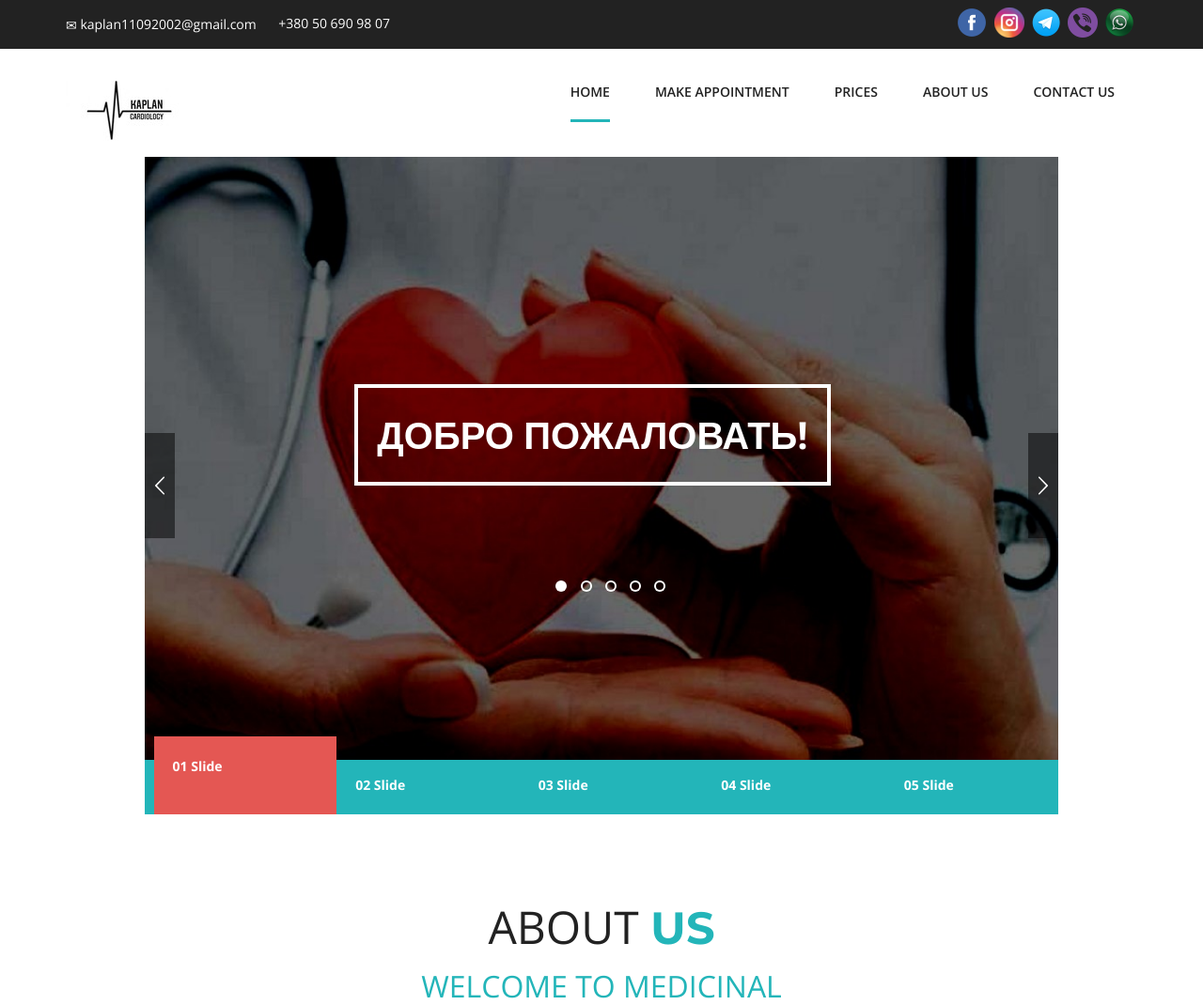
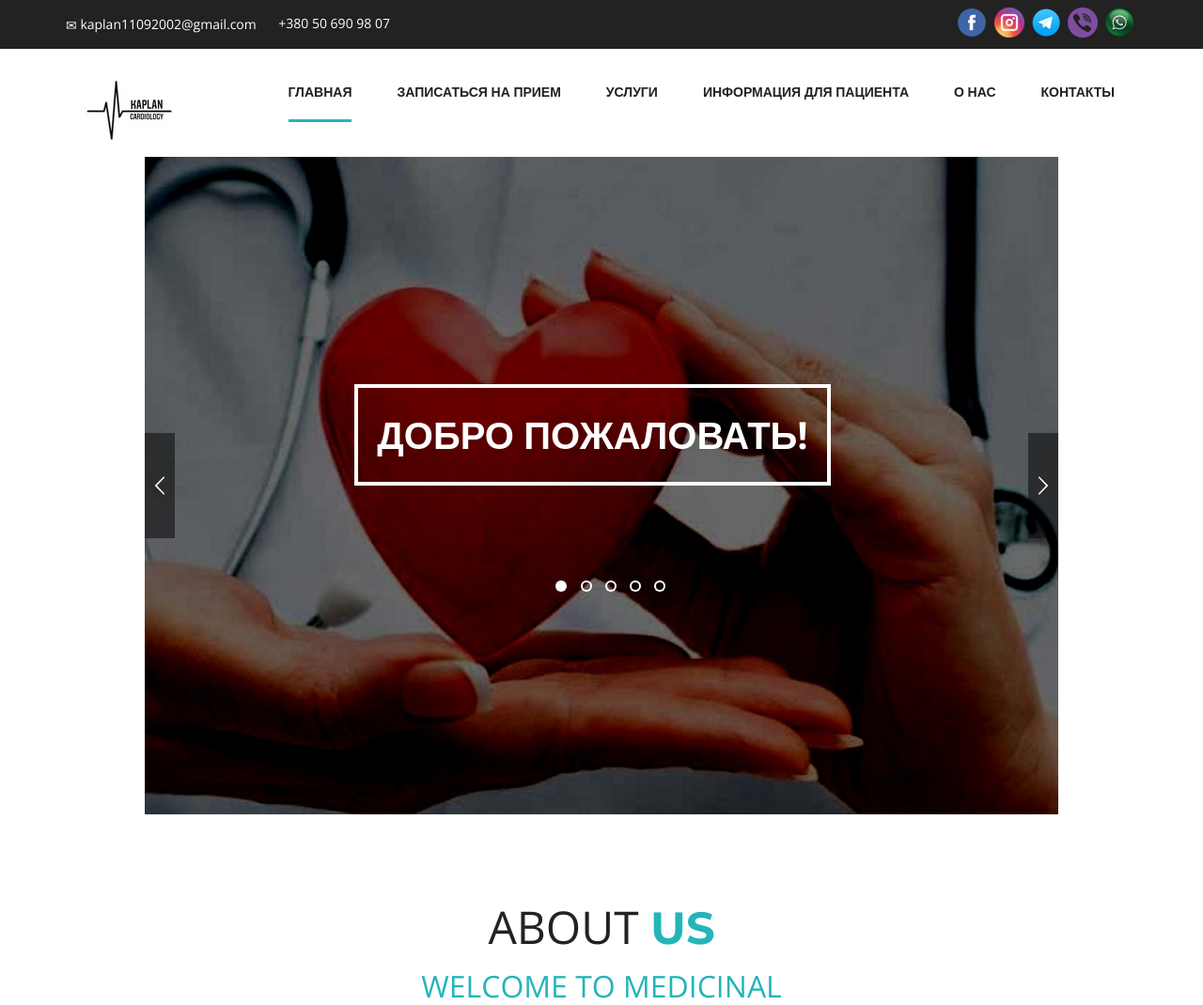
Before and after one commit to IlyaKaplan2002/clinic-ald, a Django app: page / in a window 1280 px wide. Shown: the top 1070 px of the page at 94% size. Run offline with Django 3.2, Linux system fonts and the light colour scheme; some libraries are stand-ins or nearby versions; some web fonts are replaced.

Commit message:
navigation

```diff
--- a/main/templates/base.html
+++ b/main/templates/base.html
@@ -102,11 +102,12 @@ Smartphone Compatible web template, free webdesigns for Nokia, Samsung, LG, Sony
 						  <div class="top-menu">
 							<nav class="menu menu--francisco">
 									<ul class="nav navbar-nav menu__list">
-										<li class="menu__item menu__item--current"><a href="{% url 'main:home' %}" class="menu__link"><span class="menu__helper">Home</span></a></li>
-										<li class="menu__item"><a href="{% url 'main:appointment' %}" class="menu__link"><span class="menu__helper">Make appointment </span></a></li>
-										<li class="menu__item"><a href="#" class="menu__link"><span class="menu__helper">Prices</span></a></li>
-										<li class="menu__item"><a href="{% url 'main:about' %}" class="menu__link"><span class="menu__helper">About us</span></a></li>
-										<li class="menu__item"><a href="{% url 'main:contacts' %}" class="menu__link"><span class="menu__helper">Contact Us</span></a></li>
+										<li class="menu__item menu__item--current"><a href="{% url 'main:home' %}" class="menu__link"><span class="menu__helper">Главная</span></a></li>
+										<li class="menu__item"><a href="{% url 'main:appointment' %}" class="menu__link"><span class="menu__helper">Записаться на прием</span></a></li>
+										<li class="menu__item"><a href="#" class="menu__link"><span class="menu__helper">Услуги</span></a></li>
+										<li class="menu__item"><a href="#" class="menu__link"><span class="menu__helper">Информация для пациента</span></a></li>
+										<li class="menu__item"><a href="{% url 'main:about' %}" class="menu__link"><span class="menu__helper">О нас</span></a></li>
+										<li class="menu__item"><a href="{% url 'main:contacts' %}" class="menu__link"><span class="menu__helper">Контакты</span></a></li>
 									</ul>
 								</nav>
 							</div>
--- a/main/templates/index.html
+++ b/main/templates/index.html
@@ -84,7 +84,7 @@
 			</nav>
 
 			<!-- Navigation Tabs -->
-			<nav class="tabs">
+			<!-- <nav class="tabs">
 				<div class="tab-container">
 					<ul>
 						<li class="current"><a href="#"><span>01</span> Slide</a></li>
@@ -95,7 +95,7 @@
 					</ul>
 				</div>
 			</nav>
-		</div>
+		</div> -->
 
 		<!-- JavaScripts -->
 		<script type="text/javascript" src="{% static 'js/sleekslider.min.js' %}"></script>
@@ -272,8 +272,8 @@
 						</div>
 						<div class="clearfix"></div>
 					</div>
-				</div>
-			</div>
+				<!-- </div>
+			</div> -->
 			<!--medicinal-->
 			<!-- <div class="grid_2" id="tender">
    	 <div class="container">
@@ -478,7 +478,7 @@
 						<script type="text/javascript" src="{% static 'js/jquery.flexisel.js' %}"></script>
 				</div>		 -->
    <!--//news-->
-   <div class="bottom">
+   <div class="timetable">
 		<div class="container">
 			<div class="bottom-top">
 				<h3 style="margin-bottom: 30px;"><span class="opening">ВРЕМЯ РАБОТЫ</span></h3>
--- a/static/css/style.css
+++ b/static/css/style.css
@@ -1148,6 +1148,16 @@ p.sub-para {
 /*--news--*/
 .bottom {
   background: url(../images/middle.jpg) no-repeat 0px 0px;
+  min-height: 450px;
+  background-size: cover;
+  -webkit-background-size: cover;
+  -moz-background-size: cover;
+  -o-background-size: cover;
+  -ms-background-size: cover;
+}
+.timetable {
+  margin-top: 50px;
+  /* background: url(../images/middle.jpg) no-repeat 0px 0px; */
   min-height: 450px;
   background-size: cover;
   -webkit-background-size: cover;
```
